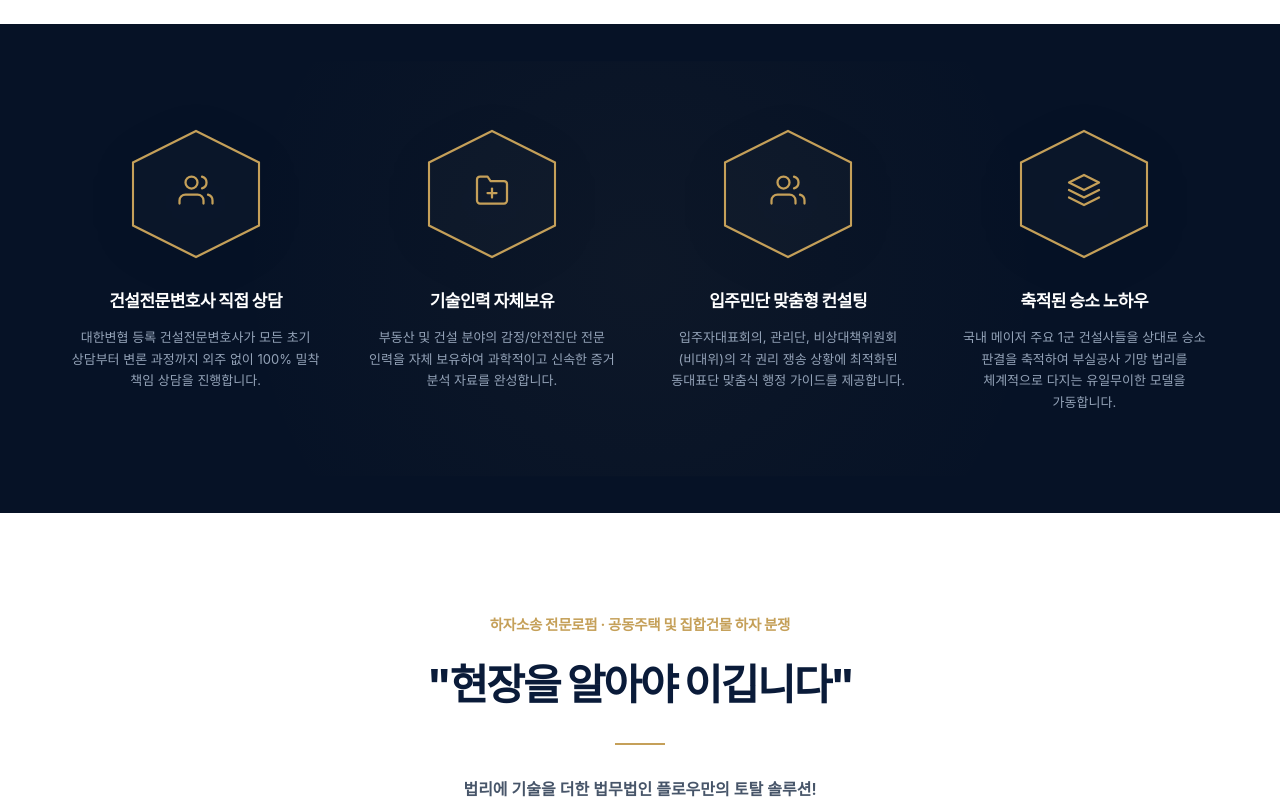
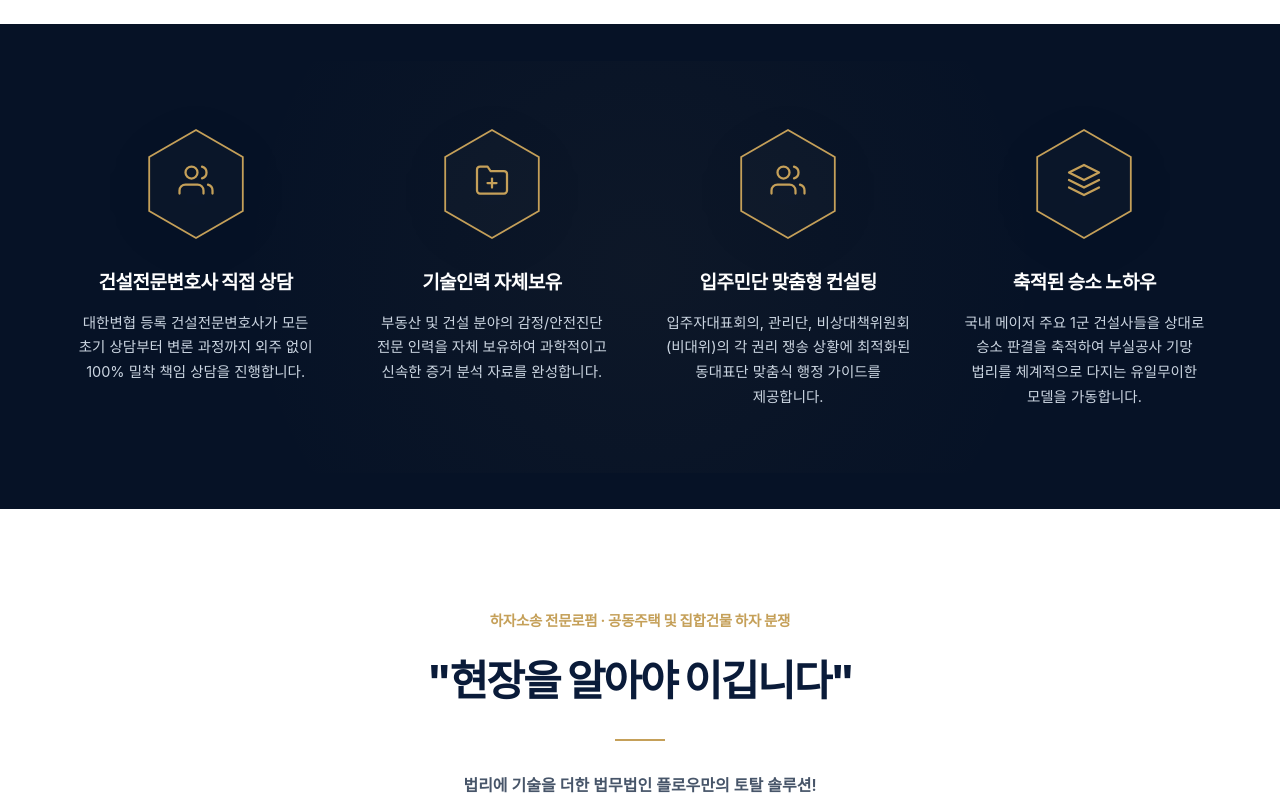
Before and after one commit to 2026flowlaw-cpu/flow, a Next.js app: page /practice/defect-litigation in a window 1280 px wide. Shown: the part 1280-2084 px from the top of the page. Built offline with nearby package versions, Linux system fonts and the light colour scheme; no server answers.

Commit message:
Optimize Hexagon SVGs to perfect regular geometry ratios and increase text legibility and size

```diff
--- a/src/components/DefectPromise/DefectPromise.module.css
+++ b/src/components/DefectPromise/DefectPromise.module.css
@@ -141,8 +141,9 @@
 }
 
 .hexagonWrapper {
-  width: 140px;
-  height: 140px;
+  width: 120px;
+  height: 120px;
+  aspect-ratio: 1 / 1;
   position: relative;
   display: flex;
   align-items: center;
@@ -176,7 +177,7 @@
 }
 
 .cardTitle {
-  font-size: 17px;
+  font-size: 19px; /* Increased from 17px */
   font-weight: 800;
   color: #ffffff; /* White text for contrast on navy */
   margin: 0 0 12px 0;
@@ -185,9 +186,9 @@
 }
 
 .cardDesc {
-  font-size: 13px;
-  color: #94a3b8; /* Slate gray on navy */
-  line-height: 1.65;
+  font-size: 14.5px; /* Increased from 13px for high legibility */
+  color: #cbd5e1; /* Replaced #94a3b8 with high-contrast slate gray */
+  line-height: 1.7;
   margin: 0;
   word-break: keep-all;
   overflow-wrap: break-word;
--- a/src/components/DefectPromise/DefectPromise.tsx
+++ b/src/components/DefectPromise/DefectPromise.tsx
@@ -134,7 +134,7 @@ export default function DefectPromise() {
             <div className={styles.promiseCard}>
               <div className={styles.hexagonWrapper}>
                 <svg className={styles.hexagonSvg} viewBox="0 0 100 100">
-                  <polygon points="50,5 95,27.5 95,72.5 50,95 5,72.5 5,27.5" fill="rgba(255, 255, 255, 0.02)" stroke="#C5A059" strokeWidth="1.5" />
+                  <polygon points="50,5 89,27.5 89,72.5 50,95 11,72.5 11,27.5" fill="rgba(255, 255, 255, 0.02)" stroke="#C5A059" strokeWidth="1.5" />
                 </svg>
                 <div className={styles.hexagonIcon}>
                   <svg width="36" height="36" viewBox="0 0 24 24" fill="none" stroke="currentColor" strokeWidth="1.5" strokeLinecap="round" strokeLinejoin="round">
@@ -155,7 +155,7 @@ export default function DefectPromise() {
             <div className={styles.promiseCard}>
               <div className={styles.hexagonWrapper}>
                 <svg className={styles.hexagonSvg} viewBox="0 0 100 100">
-                  <polygon points="50,5 95,27.5 95,72.5 50,95 5,72.5 5,27.5" fill="rgba(255, 255, 255, 0.02)" stroke="#C5A059" strokeWidth="1.5" />
+                  <polygon points="50,5 89,27.5 89,72.5 50,95 11,72.5 11,27.5" fill="rgba(255, 255, 255, 0.02)" stroke="#C5A059" strokeWidth="1.5" />
                 </svg>
                 <div className={styles.hexagonIcon}>
                   <svg width="36" height="36" viewBox="0 0 24 24" fill="none" stroke="currentColor" strokeWidth="1.5" strokeLinecap="round" strokeLinejoin="round">
@@ -175,7 +175,7 @@ export default function DefectPromise() {
             <div className={styles.promiseCard}>
               <div className={styles.hexagonWrapper}>
                 <svg className={styles.hexagonSvg} viewBox="0 0 100 100">
-                  <polygon points="50,5 95,27.5 95,72.5 50,95 5,72.5 5,27.5" fill="rgba(255, 255, 255, 0.02)" stroke="#C5A059" strokeWidth="1.5" />
+                  <polygon points="50,5 89,27.5 89,72.5 50,95 11,72.5 11,27.5" fill="rgba(255, 255, 255, 0.02)" stroke="#C5A059" strokeWidth="1.5" />
                 </svg>
                 <div className={styles.hexagonIcon}>
                   <svg width="36" height="36" viewBox="0 0 24 24" fill="none" stroke="currentColor" strokeWidth="1.5" strokeLinecap="round" strokeLinejoin="round">
@@ -196,7 +196,7 @@ export default function DefectPromise() {
             <div className={styles.promiseCard}>
               <div className={styles.hexagonWrapper}>
                 <svg className={styles.hexagonSvg} viewBox="0 0 100 100">
-                  <polygon points="50,5 95,27.5 95,72.5 50,95 5,72.5 5,27.5" fill="rgba(255, 255, 255, 0.02)" stroke="#C5A059" strokeWidth="1.5" />
+                  <polygon points="50,5 89,27.5 89,72.5 50,95 11,72.5 11,27.5" fill="rgba(255, 255, 255, 0.02)" stroke="#C5A059" strokeWidth="1.5" />
                 </svg>
                 <div className={styles.hexagonIcon}>
                   <svg width="36" height="36" viewBox="0 0 24 24" fill="none" stroke="currentColor" strokeWidth="1.5" strokeLinecap="round" strokeLinejoin="round">
```
